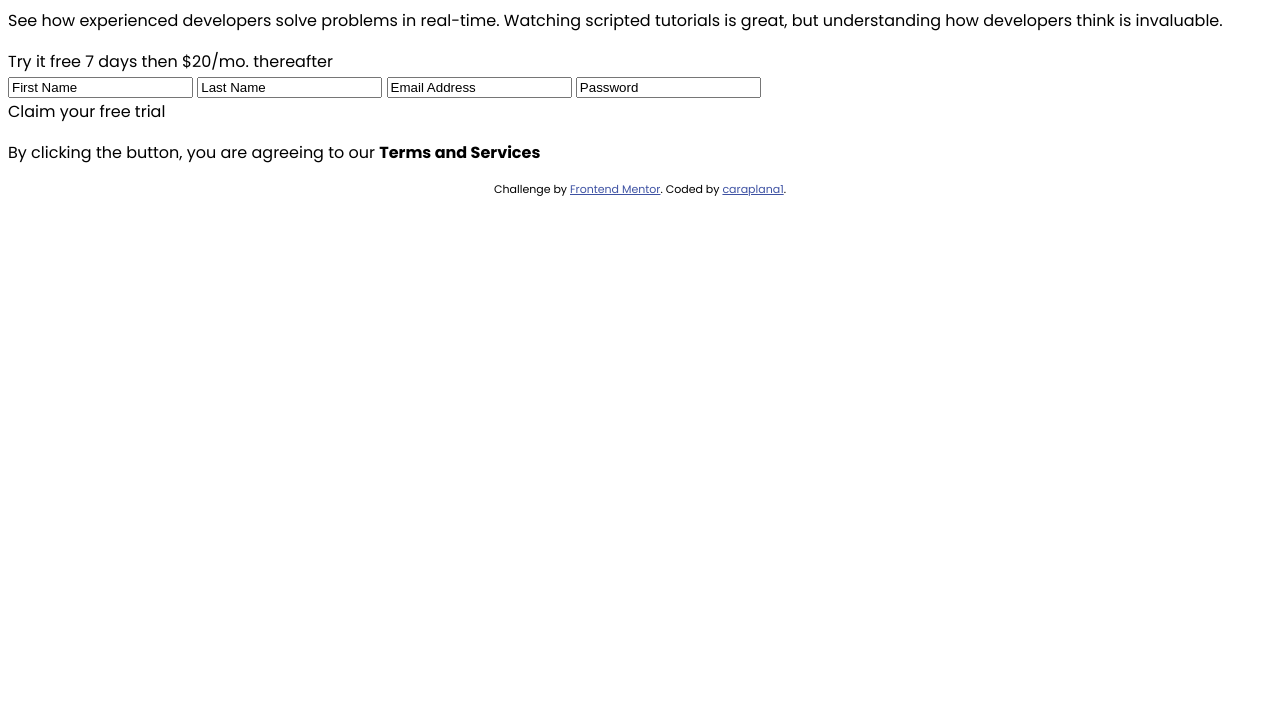
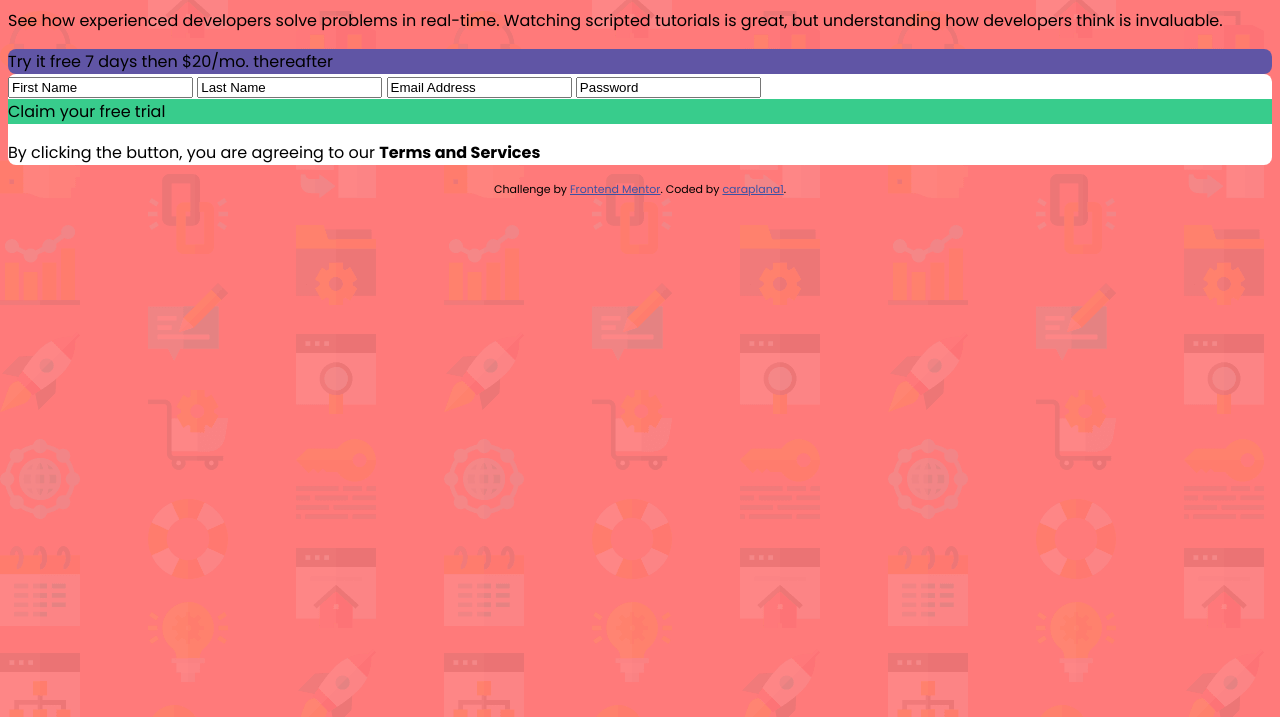
Before and after one commit to caraplana1/Intro-Component-With-Signup-Form-Master, a plain HTML site: page index.html in a window 1280 px wide. Shown: the part 83-800 px from the top of the page. Drawn offline with Linux system fonts and the light colour scheme.

Commit message:
Background images and colors

```diff
--- a/style.css
+++ b/style.css
@@ -1,4 +1,33 @@
 body{
 	font-size: 16px;
 	font-family: 'Poppins', sans-serif;
+	background-color: hsl(0, 100%, 74%);
 }
+
+#card{
+	background-color: white;
+	border-radius: .5rem;
+}
+
+#info{
+	background-color: hsl(248, 32%, 49%);
+	border-radius: .5rem;
+}
+
+.register{
+	background-color: hsl(154, 59%, 51%);
+}
+
+/*Mobile Screen*/
+@media (max-width: 375px){
+	body{
+		background-image: url("./images/bg-intro-mobile.png");
+	}
+}
+
+/*Desktop Screen*/
+@media (min-width: 375px){
+	body{
+		background-image: url("./images/bg-intro-desktop.png");
+	}
+}
```
